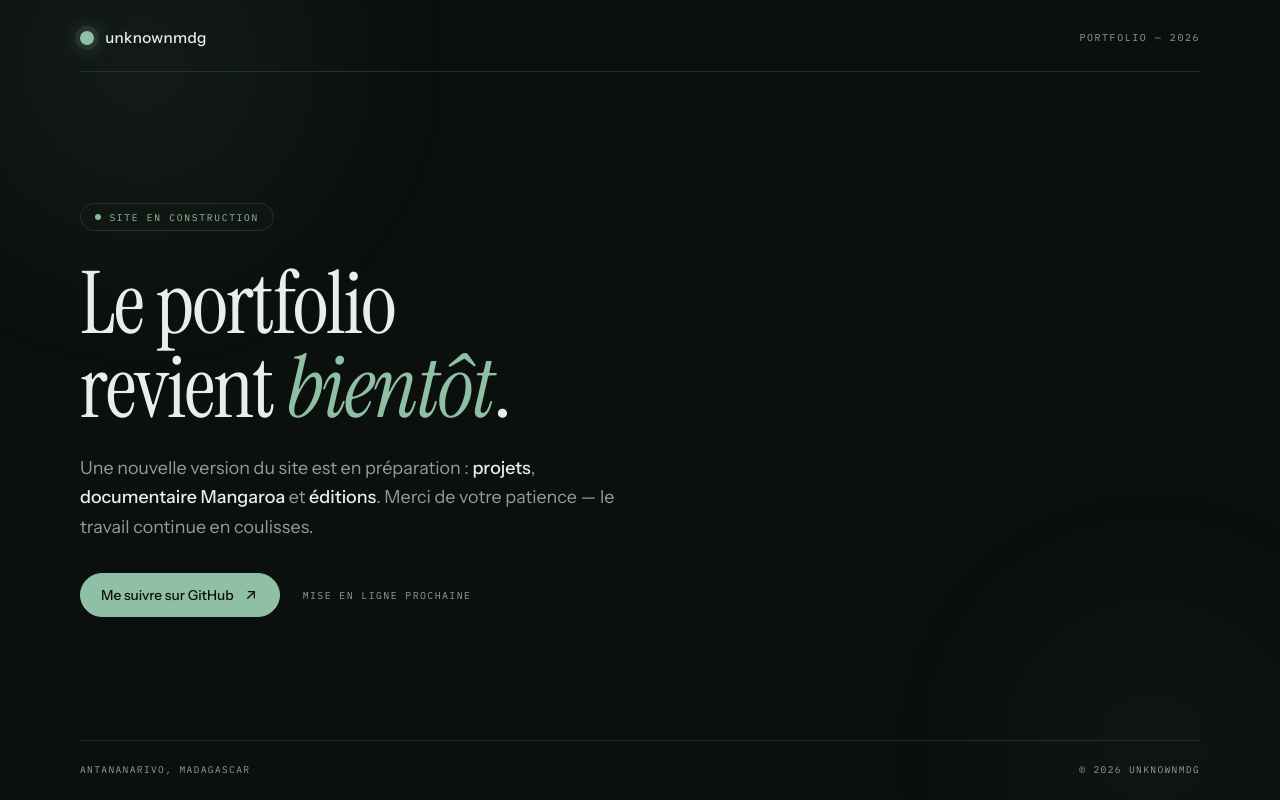
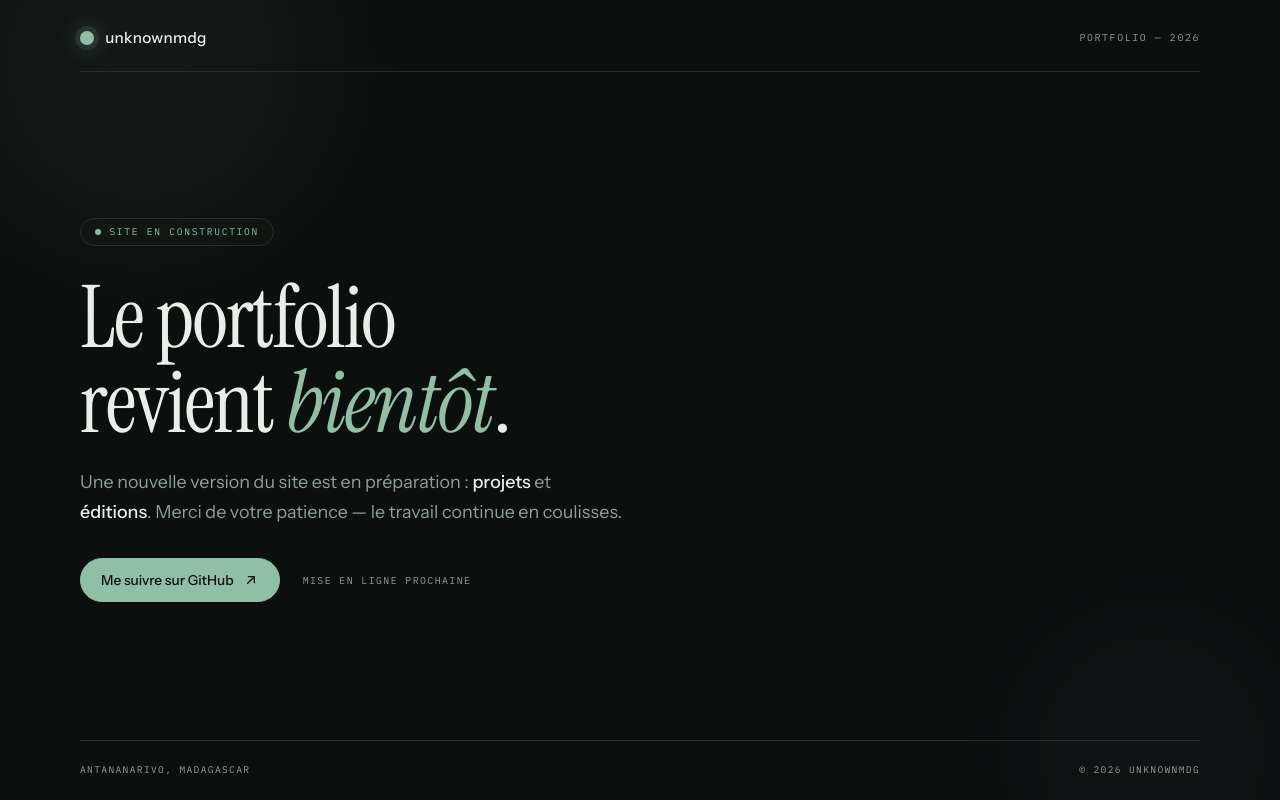
Before and after one commit to Unknown-MDG/UnknownMDG, a plain HTML site: page construction/index.html in a window 1280 px wide. Drawn offline with Linux system fonts and the light colour scheme.

Commit message:
Page en construction : retrait de la mention Mangaroa

```diff
--- a/construction/index.html
+++ b/construction/index.html
@@ -291,8 +291,8 @@
       <h1>Le portfolio<br />revient <em>bientôt</em>.</h1>
 
       <p class="lead">
-        Une nouvelle version du site est en préparation : <strong>projets</strong>,
-        <strong>documentaire Mangaroa</strong> et <strong>éditions</strong>.
+        Une nouvelle version du site est en préparation : <strong>projets</strong>
+        et <strong>éditions</strong>.
         Merci de votre patience — le travail continue en coulisses.
       </p>
 
```
